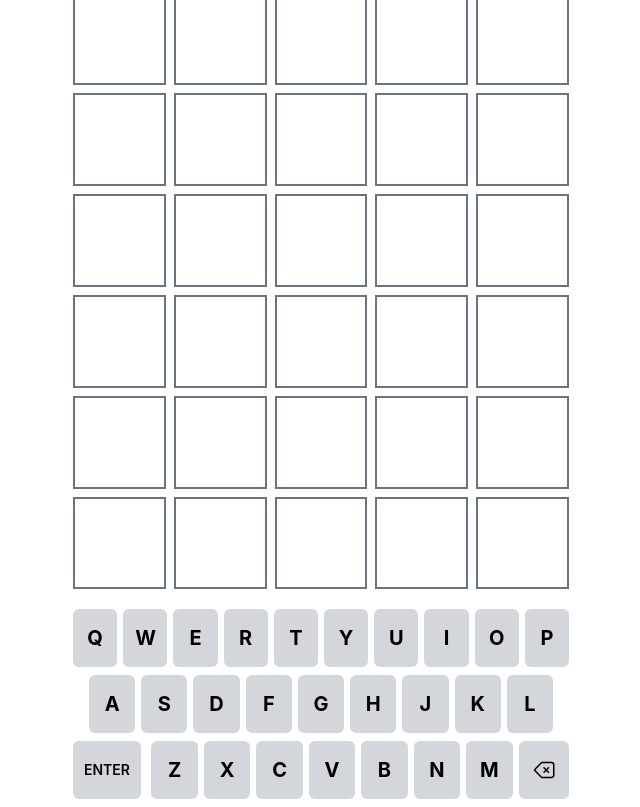
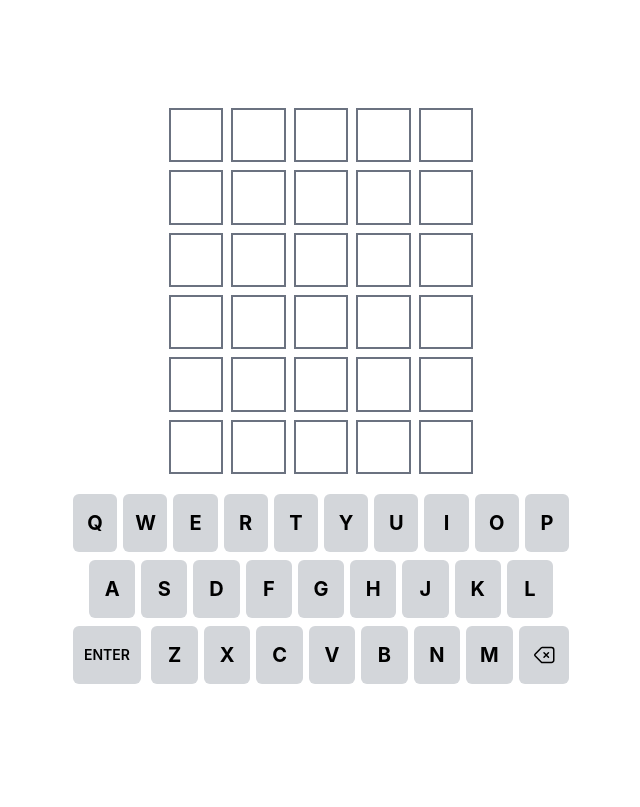
Before and after one commit to lukeclimen/wordle-archive, a Vue app: page / in a window 1280 px wide. Shown: the whole page, without its empty margins (319-959 px from the left). Built offline with nearby package versions, Linux system fonts and the light colour scheme.

Commit message:
Accomodate short/wide combo screens

```diff
--- a/src/App.vue
+++ b/src/App.vue
@@ -1,8 +1,9 @@
 <template>
-  <div class="h-screen max-w-lg mx-auto py-3 flex flex-col justify-center">
+  <div class="h-screen md:max-w-md lg:max-w-lg mx-auto py-3 flex flex-col justify-center">
     <div class="flex flex-col gap-y-2 pb-3">
       <GridRow
         v-for="(element, index) in gridRowContents"
+        :class="shortWideScreen ? 'max-w-xs' : 'max-w-md'"
         :key="index"
         :locked="index < activeRow ? true : false"
         :guess="index === activeRow ? currentRowGuess : element"
@@ -18,7 +19,7 @@
 </template>
 
 <script setup>
-import { computed, onMounted } from 'vue';
+import { computed, onMounted, ref } from 'vue';
 import { useGameStore } from './stores/GameStore';
 import GridRow from './components/GridRow.vue';
 import KeyBoard from './components/KeyBoard.vue';
@@ -30,6 +31,7 @@ const { getCorrectLetterArray, getwrongGuessLetterArray, getwrongPositionLetterA
 const gridRowContents = computed(() => gameStore.getGuessList);
 const activeRow = computed(() => gameStore.getGuessCount);
 const currentRowGuess = computed(() => gameStore.getCurrentGuessWord);
+const shortWideScreen = ref(false);
 
 const handleLetterPress = (content) => {
   if (content === 'enter') {
@@ -43,5 +45,11 @@ const handleLetterPress = (content) => {
 
 onMounted(() => {
   gameStore.fetchWordOfTheDay();
+  const screenWidth = window.innerWidth;
+  const screenHeight = window.innerHeight;
+
+  if (screenHeight < 2 * screenWidth) {
+    shortWideScreen.value = true;
+  }
 });
 </script>
--- a/src/components/GridRow.vue
+++ b/src/components/GridRow.vue
@@ -1,5 +1,5 @@
 <template>
-  <span class="flex flex-row w-full max-w-lg gap-x-2 px-2 mx-auto justify-center"
+  <span class="flex flex-row w-full gap-x-2 px-2 mx-auto justify-center"
     ><LetterTile
       v-for="(letter, index) in lettersInGuess"
       :key="index"
```
